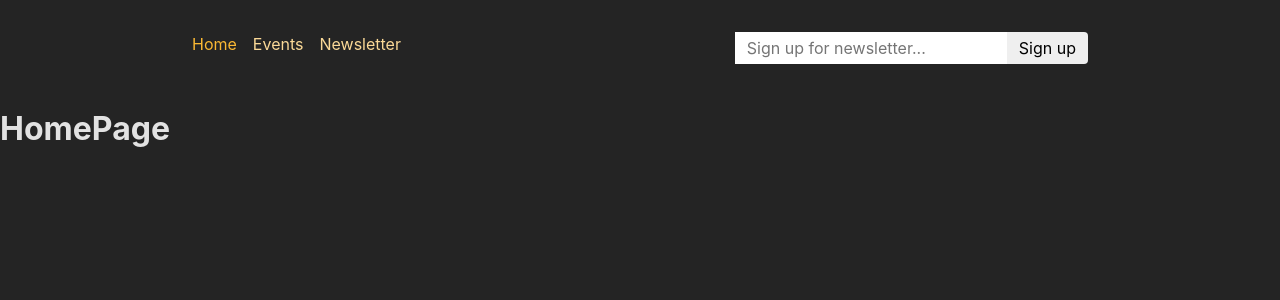
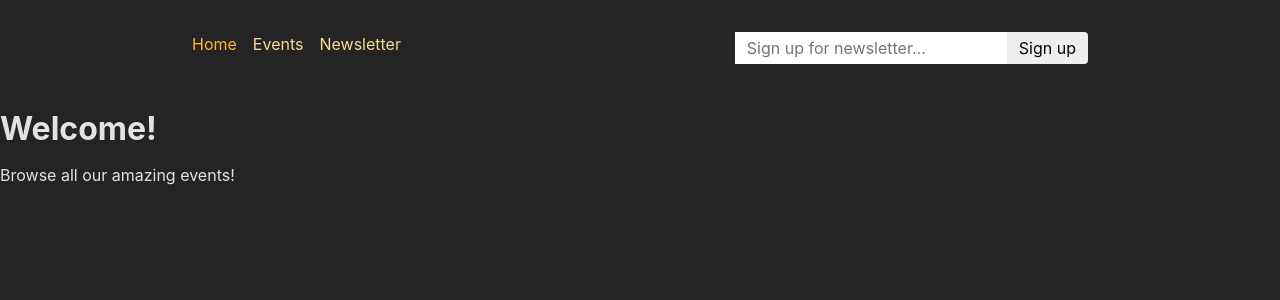
Before and after one commit to KamilJustynski/react-router-advanced, a React (Create React App) app in the folder frontend/: page / in a window 1280 px wide. Shown: the top 300 px of the page. Built offline with nearby package versions, Linux system fonts and the light colour scheme.

Commit message:
homepage

```diff
--- a/frontend/src/pages/HomePage.js
+++ b/frontend/src/pages/HomePage.js
@@ -1,4 +1,10 @@
+import PageContent from "../components/PageContent";
+
 const HomePage = () => {
-  return <h1>HomePage</h1>;
+  return (
+    <PageContent title="Welcome!">
+      <p>Browse all our amazing events!</p>
+    </PageContent>
+  );
 };
 export default HomePage;
```
